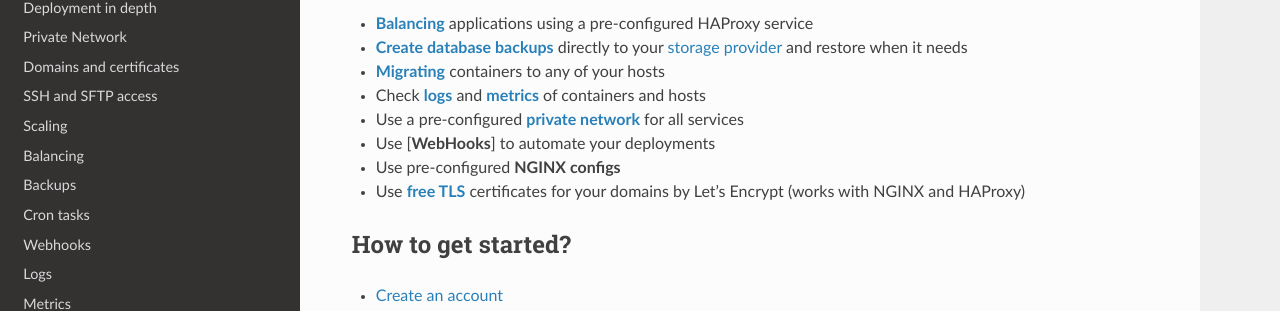
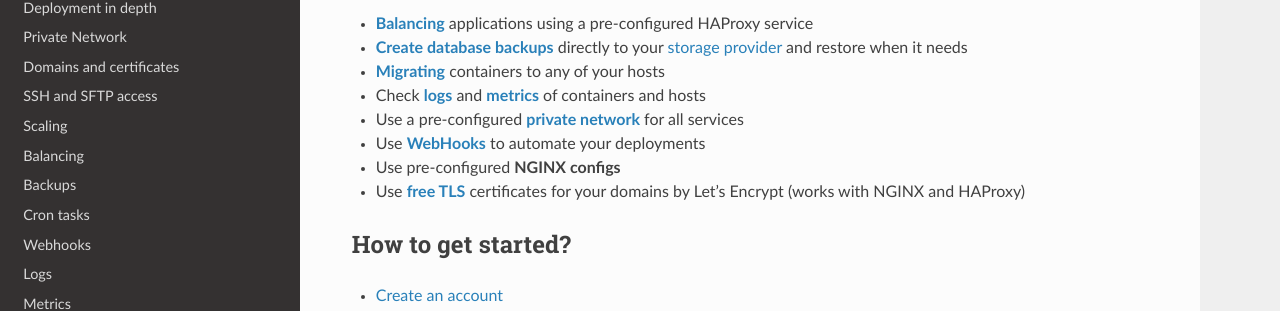
Before and after one commit to d2cio/docs, an MkDocs documentation site: the page built from docs/index.md, in a window 1280 px wide and 1317 px high. Shown: the part 676-987 px from the top of the window. Built offline with MkDocs 1.6.1, drawn with Linux system fonts in a browser that asks for light colours; nearby versions of some CDN libraries; old or Windows-style settings are respelled for this version of MkDocs; part of the change alters nothing that is shown.

```diff
--- a/docs/index.md
+++ b/docs/index.md
@@ -21,7 +21,7 @@ D2C is a web service, and you do not need to install anything. [Sign Up](https:/
 - [**Migrating**](/platform/migration/) containers to any of your hosts
 - Check [**logs**](/platform/logs/) and [**metrics**](/platform/metrics/) of containers and hosts
 - Use a pre-configured [**private network**](/platform/private-network/) for all services
-- Use [**WebHooks**] to automate your deployments
+- Use [**WebHooks**](/platform/webhooks/) to automate your deployments
 - Use pre-configured **NGINX configs**
 - Use [**free TLS**](/platform/domains-and-certificates/) certificates for your domains by Let's Encrypt (works with NGINX and HAProxy)
 
```
